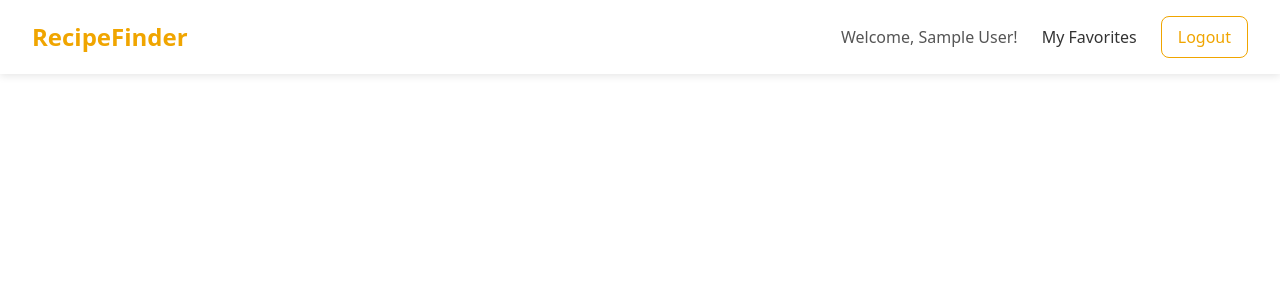
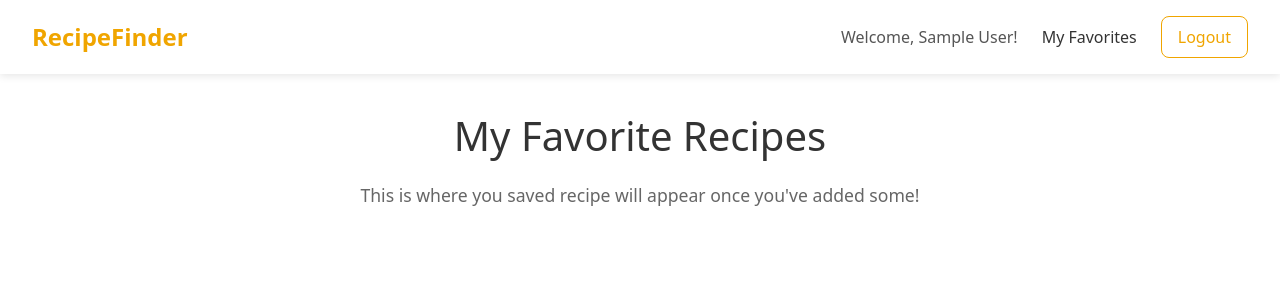
Before and after one commit to rudraranjan001/Recipe-Finder, a React (Vite) app in the folder Frontend/client/: page /favorites in a window 1280 px wide. Shown: the top 300 px of the page. Built offline with nearby package versions, Linux system fonts and the light colour scheme; no server answers; sample sign-in values are in the browser's storage.

Commit message:
add both pages as Route in  App

```diff
--- a/Frontend/client/src/App.jsx
+++ b/Frontend/client/src/App.jsx
@@ -7,6 +7,8 @@ import RecipePage from './pages/RecipePage';
 import LoginPage from './pages/LoginPage';
 import RegisterPage from './pages/RegisterPage';
 import Navbar from './components/Navbar';
+import FavoritesPage from './pages/FavoritesPage';
+import ProtectedRoute from './components/ProtectedRoute';
 
 function App() {
 
@@ -42,6 +44,19 @@ function App() {
 
           <Route path = "/register" element = {<RegisterPage />} />
 
+          {/* Highlight:Add the new protected route */}
+          {/* This route is for the /favorites path
+                The `element` is wrapped with our ProtectedRoute component */}
+          <Route
+            path='/favorites'
+            element = {
+              <ProtectedRoute>
+                {/* The FavoritePage is passed as a child for ProtectedRoute. */}
+                <FavoritesPage />
+              </ProtectedRoute>
+            }
+            />
+
        </Routes>
       </main>
     </div>
```
